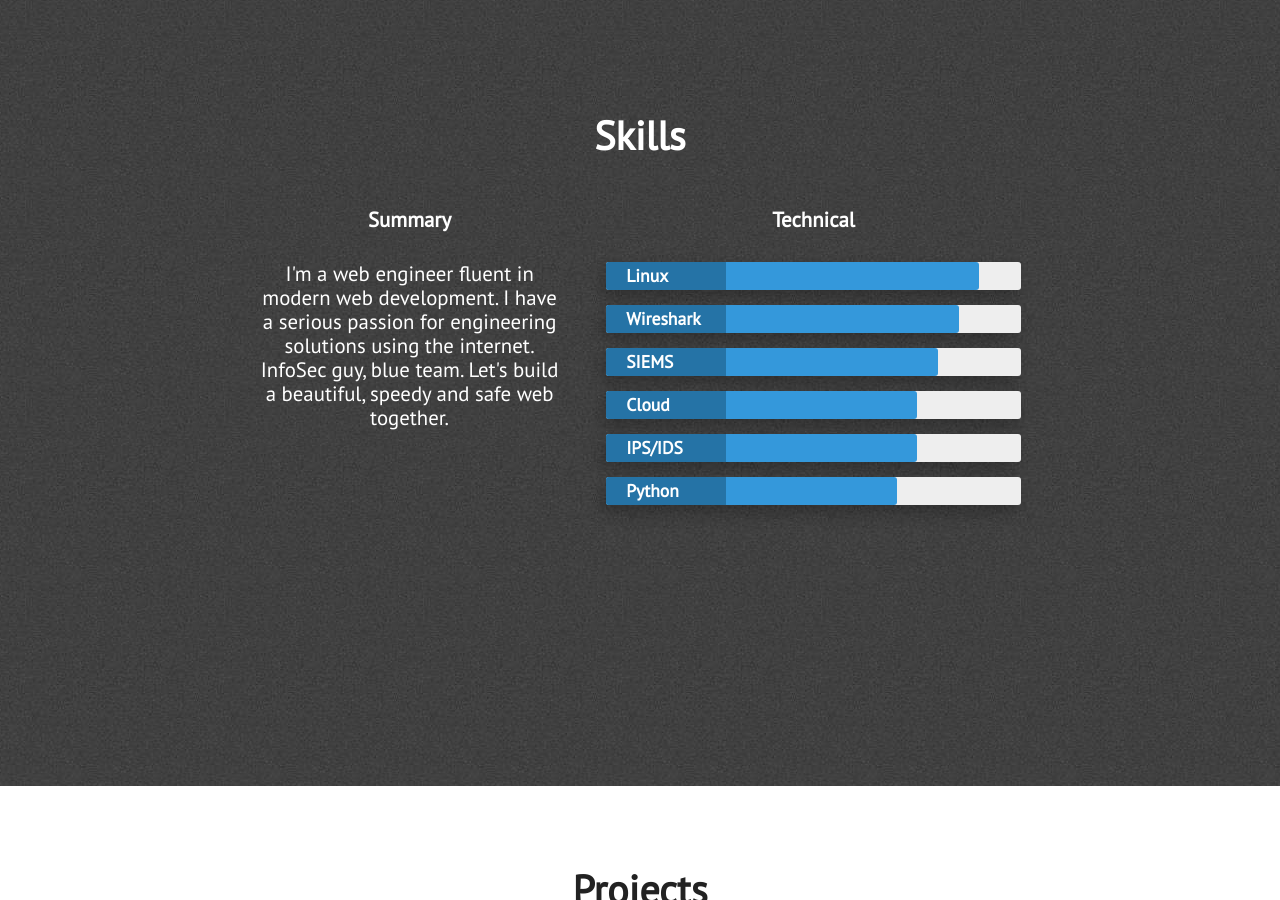
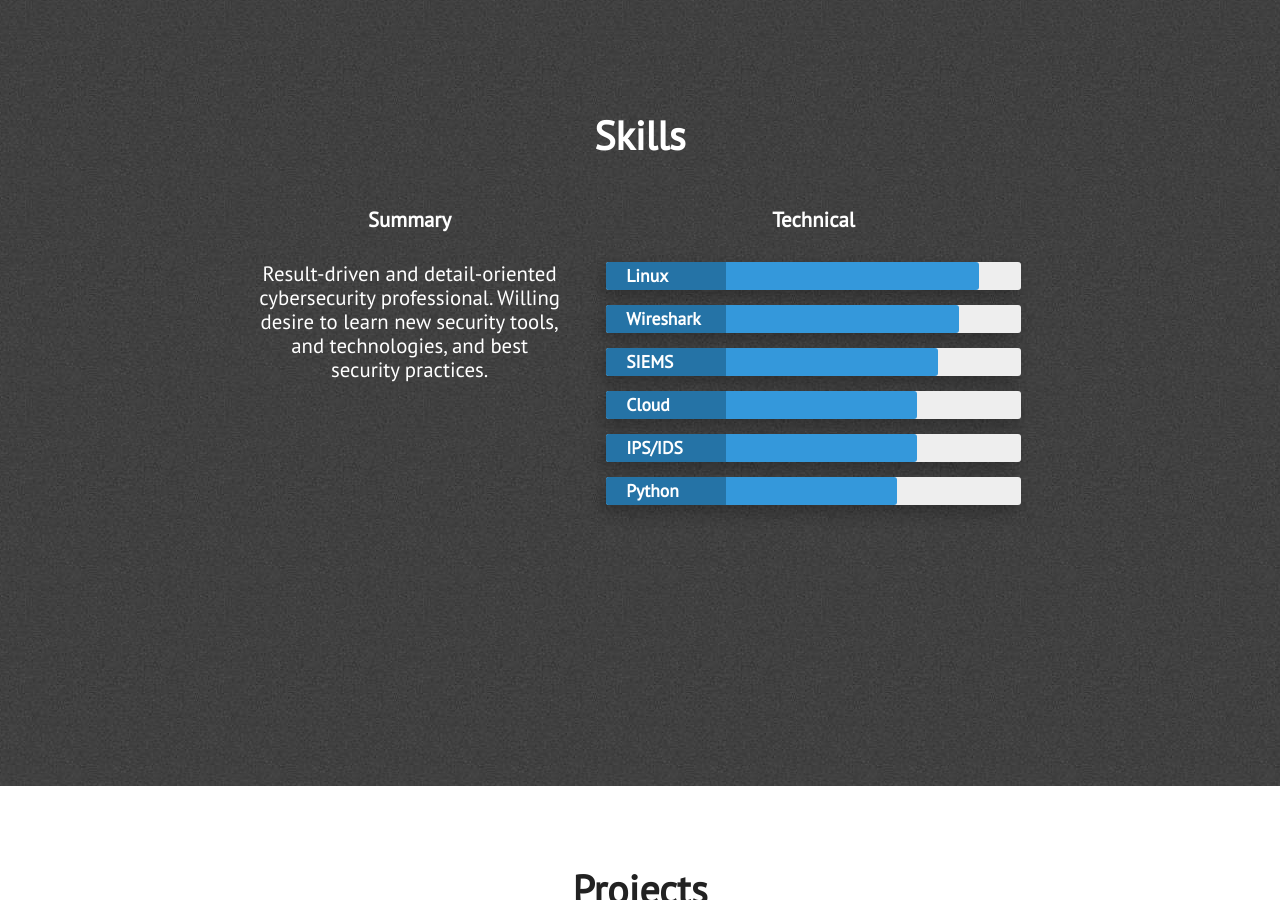
Before and after one commit to DarkSymphonie/DarkSymphonie.github.io, a Jekyll site: the page built from index.html, in a window 1280 px wide and 900 px high, scrolled down 2114 px. Built offline with Jekyll 4.4.1, drawn with Linux system fonts in a browser that asks for light colours; nearby versions of some CDN libraries.

Commit message:
Update skills.html

```diff
--- a/_includes/skills.html
+++ b/_includes/skills.html
@@ -8,7 +8,7 @@
                 <div class="what-i-do">
                     <h3 class="center-align skills-subsection">Summary</h3>
                     <p class="paragraph-text center-align">
-                        I'm a web engineer fluent in modern web development. I have a serious passion for engineering solutions using the internet. InfoSec guy, blue team. Let's build a beautiful, speedy and safe web together.
+                        Result-driven and detail-oriented cybersecurity professional. Willing desire to learn new security tools, and technologies, and best security practices.
                     </p>
                 </div>
                 <div class="technical-skills">
```
